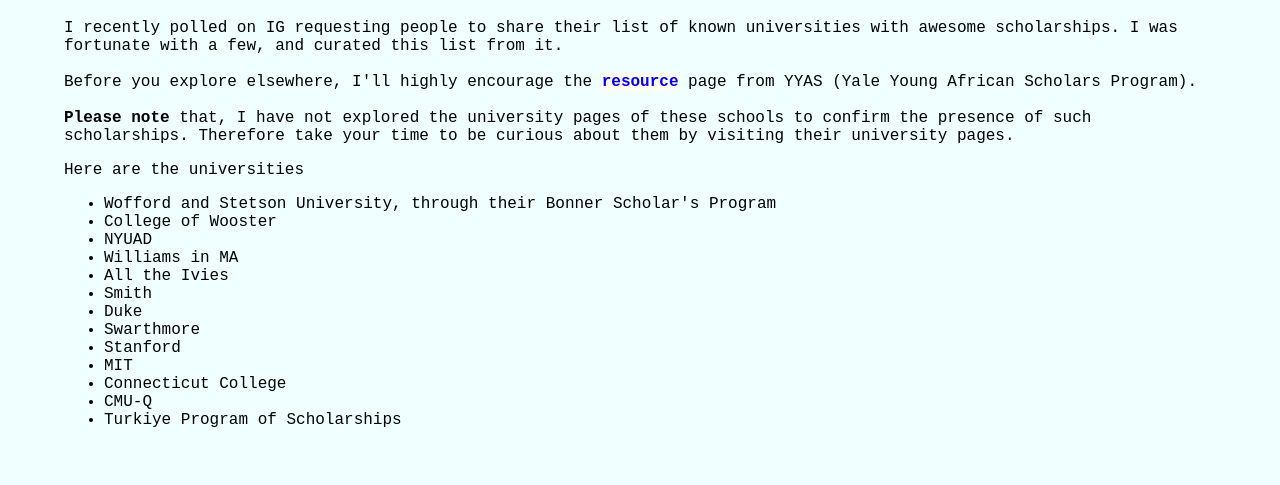
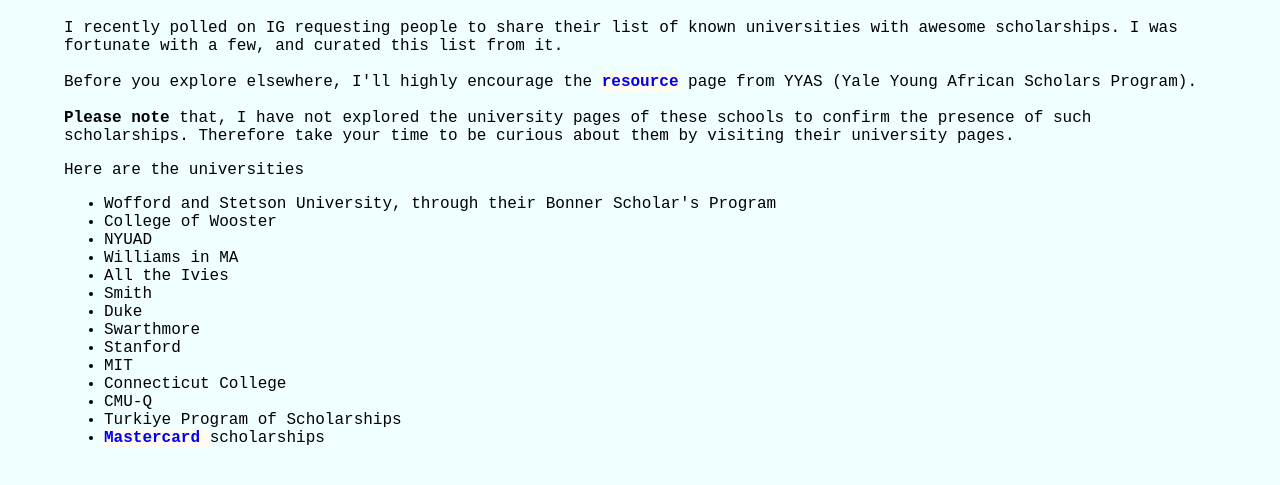
Before and after one commit to ezrankala/ezrankala.github.io, a plain HTML site: page us_colleges/universities.html in a window 1280 px wide. Shown: the part 61-546 px from the top of the page. Drawn offline with Linux system fonts and the light colour scheme.

Commit message:
Added Mastercard scholarships to the page

```diff
--- a/us_colleges/universities.html
+++ b/us_colleges/universities.html
@@ -43,6 +43,7 @@
             <li>Connecticut College</li>
             <li>CMU-Q</li>
             <li>Turkiye Program of Scholarships</li>
+            <li> <a href="https://mastercardfdn.org/all/scholars/"> Mastercard </a> scholarships </li>
         </ul>
     </div>
 
```
